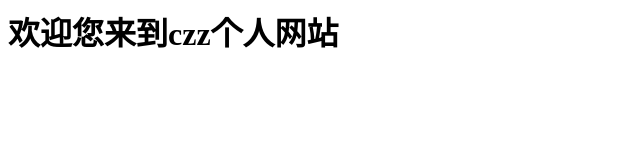
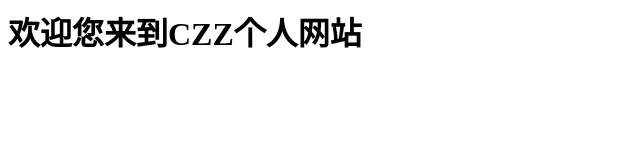
Before and after one commit to chenzhuangzhu/chenzhuangzhu.github.io, a plain HTML site: page index.html in a window 1280 px wide. Shown: the whole page, without its empty margins (0-640 px from the left). Drawn offline with Linux system fonts and the light colour scheme.

Commit message:
localModifiy

```diff
--- a/index.html
+++ b/index.html
@@ -9,7 +9,7 @@
 </head>
 
 <body>
-  <h1>欢迎您来到czz个人网站</ h1>
+  <h1>欢迎您来到CZZ个人网站</ h1>
 </body>
 
 </html>
```
